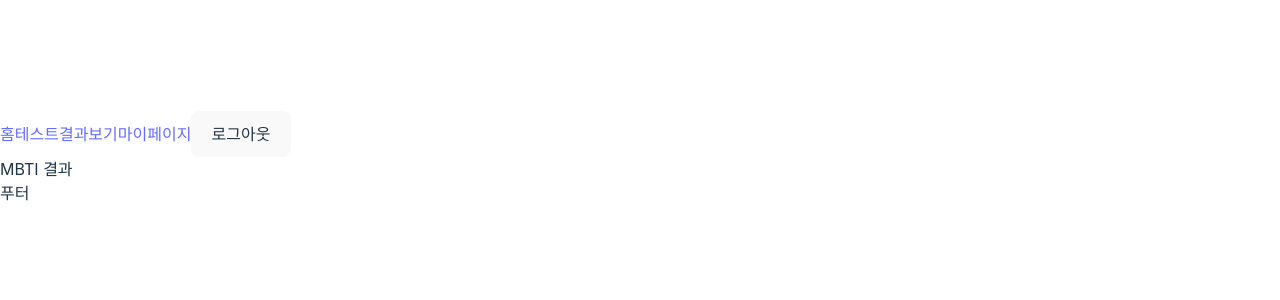
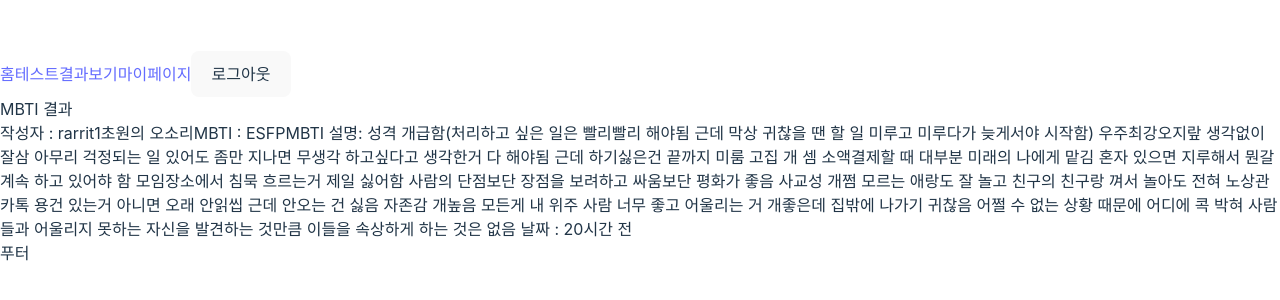
Before and after one commit to rarrit/react-mbti-test, a React (Vite) app: page /results in a window 1280 px wide. Shown: the part 242-542 px from the top of the page. Built offline with nearby package versions, Linux system fonts and the light colour scheme; data requests are answered from the project's data file; sample sign-in values are in the browser's storage.

Commit message:
feat: 최신글 상단 노출 적용

```diff
--- a/db.json
+++ b/db.json
@@ -7,6 +7,14 @@
       "result": "ESFP",
       "date": "2024-09-09T06:08:37.956Z",
       "visibility": false
+    },
+    {
+      "id": "424f",
+      "userId": "rarrit1",
+      "nickname": "초원의 오소리",
+      "result": "ESFP",
+      "date": "2024-09-09T06:19:52.701Z",
+      "visibility": true
     }
   ]
 }
--- a/src/components/TestResultList.jsx
+++ b/src/components/TestResultList.jsx
@@ -3,8 +3,7 @@ import { getTestResults } from "@/api/mbtiAPI"
 import TestResultItem from "./TestResultItem"
 
 const TestResultList = () => {
-    const queryClient = useQueryClient();
-
+  const queryClient = useQueryClient();
   const { data, isPending, isError } = useQuery({
     queryKey: ["mbti"],
     queryFn: getTestResults,
@@ -16,15 +15,16 @@ const TestResultList = () => {
   if(isPending) return <div>로딩중입니다.</div>
   if(isError) return <div>에러가 발견되었습니다.</div>
 
-  console.log(data);
+  const sortData = data.sort((a, b) => new Date(b.date) - new Date(a.date));
+
   return (
     <>
       {
-      data.map(list => {
+      sortData.map(data => {
         return (
           <TestResultItem
-            key={list.id}
-            data={list}
+            key={data.id}
+            data={data}
           />
         )
       })
```
